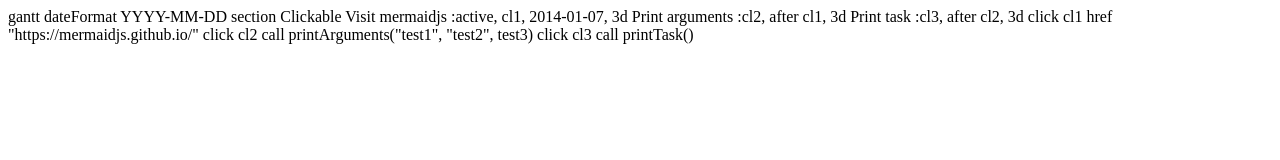
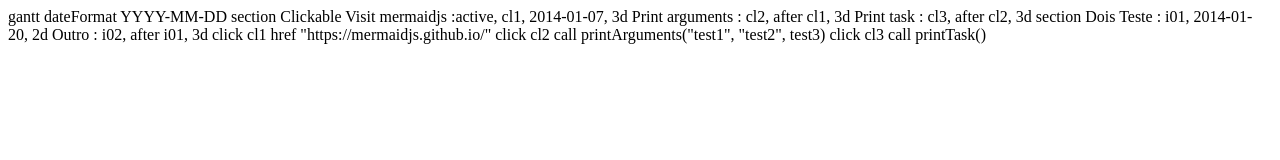
Before and after one commit to GiovaniPM/DMNTests, a plain HTML site: page mermaid/gantt.html in a window 1280 px wide. Drawn offline with Linux system fonts and the light colour scheme; a script that the page names is missing.

Commit message:
giova(DESKTOP-PG18CKU) 210112111110

```diff
--- a/mermaid/gantt.html
+++ b/mermaid/gantt.html
@@ -10,8 +10,12 @@
 
         section Clickable
         Visit mermaidjs         :active, cl1, 2014-01-07, 3d
-        Print arguments         :cl2, after cl1, 3d
-        Print task              :cl3, after cl2, 3d
+        Print arguments         :        cl2, after cl1,  3d
+        Print task              :        cl3, after cl2,  3d
+
+        section Dois
+        Teste                   :        i01, 2014-01-20, 2d
+        Outro                   :        i02, after i01,  3d
 
         click cl1 href "https://mermaidjs.github.io/"
         click cl2 call printArguments("test1", "test2", test3)
```
Also changed, not shown: 1 other file.
